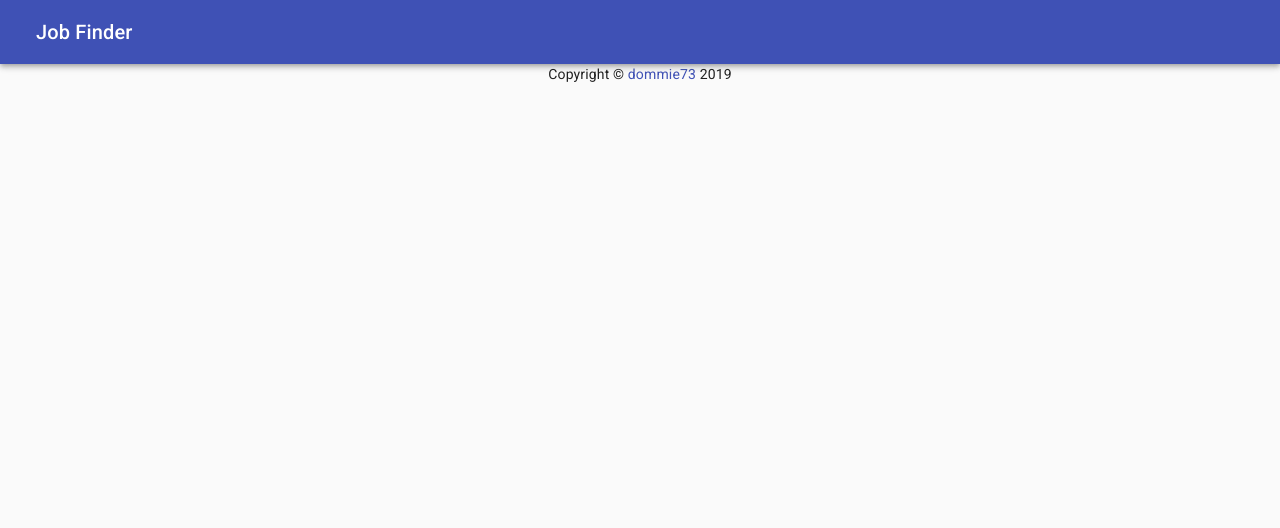
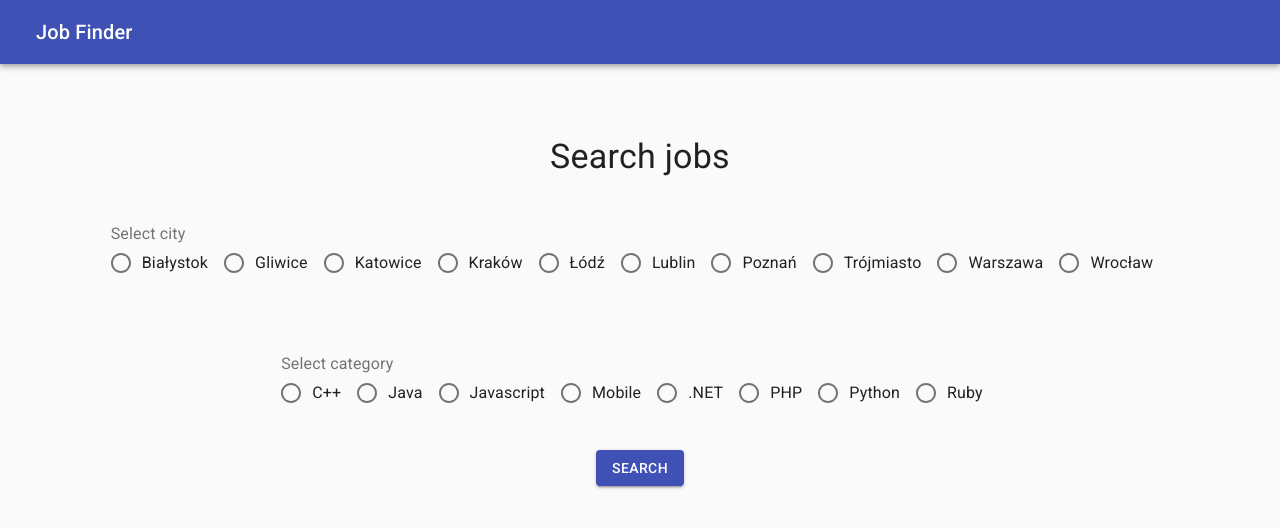
Before and after one commit to dommie73/job-finder, a React (Create React App) app in the folder client/: page /scrape in a window 1280 px wide. Shown: the top 528 px of the page. Built offline with nearby package versions, Linux system fonts and the light colour scheme.

Commit message:
Update and copy route on client to show the difference in time

```diff
--- a/client/src/App.js
+++ b/client/src/App.js
@@ -1,14 +1,12 @@
-import React from 'react';
-import { BrowserRouter, Route, Switch } from 'react-router-dom';
+import React from "react";
+import { BrowserRouter, Route, Switch } from "react-router-dom";
 
-import { CssBaseline, Container } from '@material-ui/core';
-import { ThemeProvider, createMuiTheme } from '@material-ui/core/styles';
+import { CssBaseline, Container } from "@material-ui/core";
+import { ThemeProvider, createMuiTheme } from "@material-ui/core/styles";
 
-import Header from './components/Header';
-import Footer from './components/Footer';
+import Header from "./components/Header";
 
-import Main from './routes/Main';
-import Search from './routes/Search';
+import Search from "./routes/Search";
 
 const theme = createMuiTheme({
   spacing: 12
@@ -22,12 +20,19 @@ const App = () => {
       <Container component="main">
         <BrowserRouter>
           <Switch>
-            <Route exact path='/' component={Main} />
-            <Route exact path='/search' component={Search} />
+            <Route
+              exact
+              path="/scrape"
+              render={props => <Search {...props} scraping={true} />}
+            />
+            <Route
+              exact
+              path="/search"
+              render={props => <Search {...props} scraping={false} />}
+            />
           </Switch>
         </BrowserRouter>
       </Container>
-      <Footer />
     </ThemeProvider>
   );
 };
--- a/client/src/routes/Search.js
+++ b/client/src/routes/Search.js
@@ -1,17 +1,16 @@
-import React, { useState } from 'react';
+import React, { useState } from "react";
 
-import { Grid } from '@material-ui/core';
+import { Grid } from "@material-ui/core";
 
-import SearchForm from '../components/SearchForm';
-import OffersList from '../components/OffersList';
-import Spinner from '../components/Spinner'
+import SearchForm from "../components/SearchForm";
+import OffersList from "../components/OffersList";
+import Spinner from "../components/Spinner";
 
-import getJobOffers from '../services/job-finder-server';
+import getJobOffers from "../services/job-finder";
 
-const Search = () => {
-
-  const [city, setCity] = useState('');
-  const [category, setCategory] = useState('');
+const Search = props => {
+  const [city, setCity] = useState("");
+  const [category, setCategory] = useState("");
   const [offers, setOffers] = useState([]);
   const [isLoading, setIsLoading] = useState(false);
 
@@ -19,10 +18,15 @@ const Search = () => {
     event.preventDefault();
     setIsLoading(true);
 
-    const offersData = await getJobOffers(city, category);
+    console.log(props.scraping);
+
+    const offersData = props.scraping
+      ? await getJobOffers("scrape", city, category)
+      : await getJobOffers("search", city, category);
+
     setOffers(offersData);
     setIsLoading(false);
-  }
+  };
 
   return (
     <Grid container>
@@ -36,9 +40,7 @@ const Search = () => {
         />
       </Grid>
       <Grid item lg={12}>
-        {isLoading ?
-          <Spinner /> :
-          <OffersList offers={offers} />}
+        {isLoading ? <Spinner /> : <OffersList offers={offers} />}
       </Grid>
     </Grid>
   );
--- a/client/src/services/job-finder-server.js
+++ /dev/null
@@ -1,17 +0,0 @@
-import { get } from 'axios';
-
-const baseUrl = 'http://127.0.0.1:4723';
-
-const getJobOffers = async (city, category) => {
-  const { data } = await get(baseUrl, {
-    params: {
-      city,
-      category
-    }
-  });
-
-  return data;
-};
-
-
-export default getJobOffers;
--- /dev/null
+++ b/client/src/services/job-finder.js
@@ -0,0 +1,14 @@
+import { get } from "axios";
+
+const getJobOffers = async (route, city, category) => {
+  const { data } = await get(`http://localhost:4000/${route}`, {
+    params: {
+      city,
+      category
+    }
+  });
+
+  return data;
+};
+
+export default getJobOffers;
```
